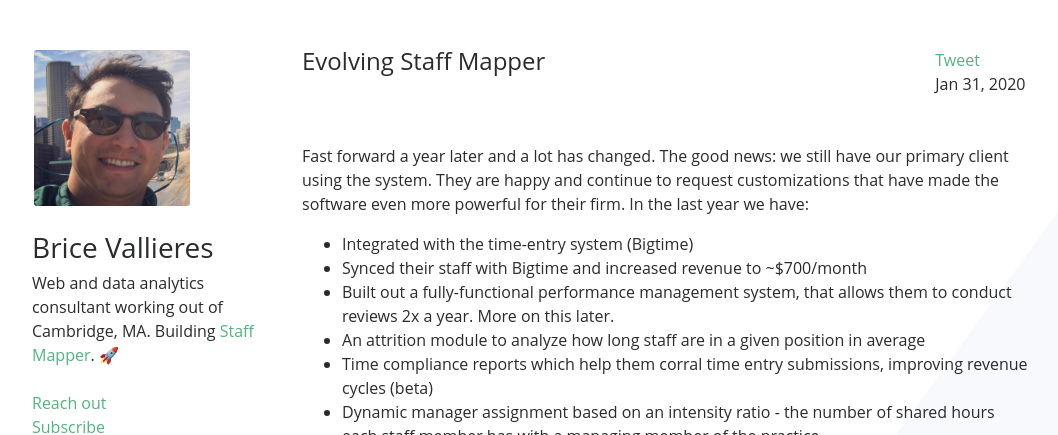
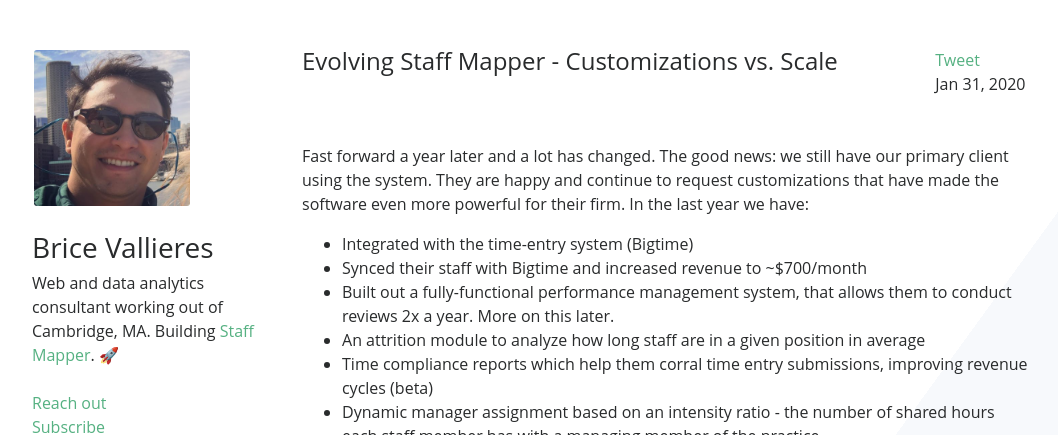
Before and after one commit to bvallier/blog, a Jekyll site: the page built from _posts/2020-01-31-staffmapper-evolving-product.markdown, in a window 1280 px wide and 900 px high, cut to the strip 0-435 px from the top of the window. Shown: the whole strip, without its empty margins (68-1126 px from the left). Built offline with Jekyll 4.4.1, drawn with Linux system fonts in a browser that asks for light colours; comment, search, counter and statistics services are not loaded.

Commit message:
updated title'

```diff
--- a/_posts/2020-01-31-staffmapper-evolving-product.markdown
+++ b/_posts/2020-01-31-staffmapper-evolving-product.markdown
@@ -1,6 +1,6 @@
 ---
 layout: post
-title:  "Evolving Staff Mapper"
+title:  "Evolving Staff Mapper - Customizations vs. Scale"
 author: Brice V.
 summary: Fast forward a year later and a lot has changed. The good news - we still have our primary client using the system. They are happy and continue to request customizations that have made the software even more powerful for their firm.
 image: '/images/magikarp.png'
```
